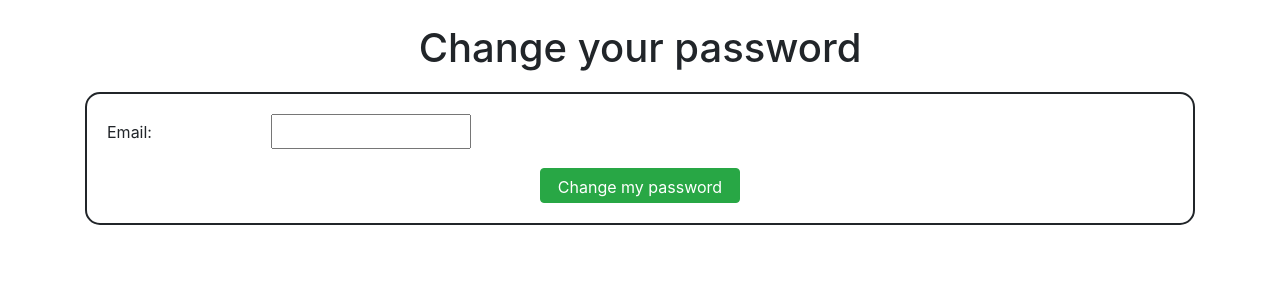
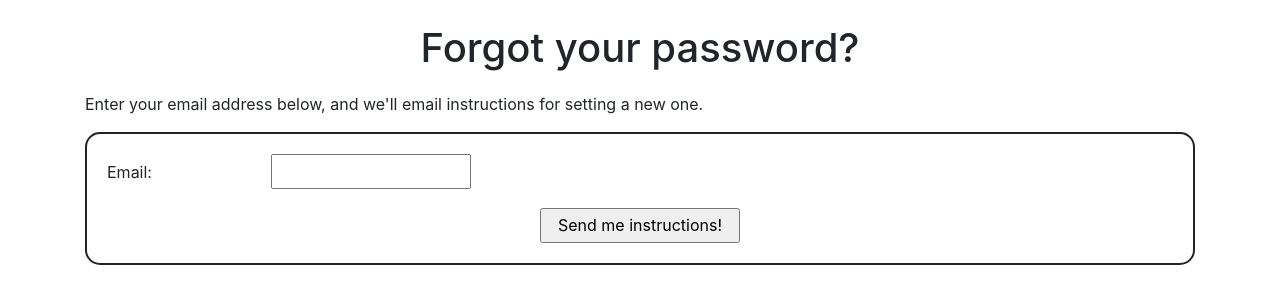
Before and after one commit to Shravya9506/clientms2, a Django app: page /users/password_reset/ in a window 1280 px wide. Shown: the part 56-360 px from the top of the page. Run offline with Django 3.2, Linux system fonts and the light colour scheme; some libraries are stand-ins or nearby versions.

Commit message:
Corrected the forgot password form
Corrected the forgot password form

```diff
--- a/clientms/clientms/settings.py
+++ b/clientms/clientms/settings.py
@@ -130,7 +130,7 @@ USE_TZ = True
 STATIC_URL = '/static/'
 
 STATICFILES_DIRS = [
-    os.path.join(BASE_DIR, 'static')
+    os.path.join(BASE_DIR, 'statics')
 ]
 
 AUTH_USER_MODEL = 'users.CustomUser'
--- a/clientms/templates/registration/password_reset_form.html
+++ b/clientms/templates/registration/password_reset_form.html
@@ -2,13 +2,14 @@
 {% block title %}Reset your password{% endblock %}
 
 {% block content %}
-  <h1>Change your password</h1>
+          <h1>Forgot your password?</h1>
+          <p>Enter your email address below, and we'll email instructions for setting a new one.</p>
 
           <form class="custom-form" method="POST">
             {% csrf_token %}
             {{ form.as_p }}
             <div class="buttons-container">
-                <input class="btn btn-success" type="submit" value="Change my password">
+                <input type="submit" value="Send me instructions!">
             </div>
           </form>
 {% endblock %}
```
Also changed, not shown: clientms/statics/css/styles.css (renamed from clientms/static/css/styles.css).
